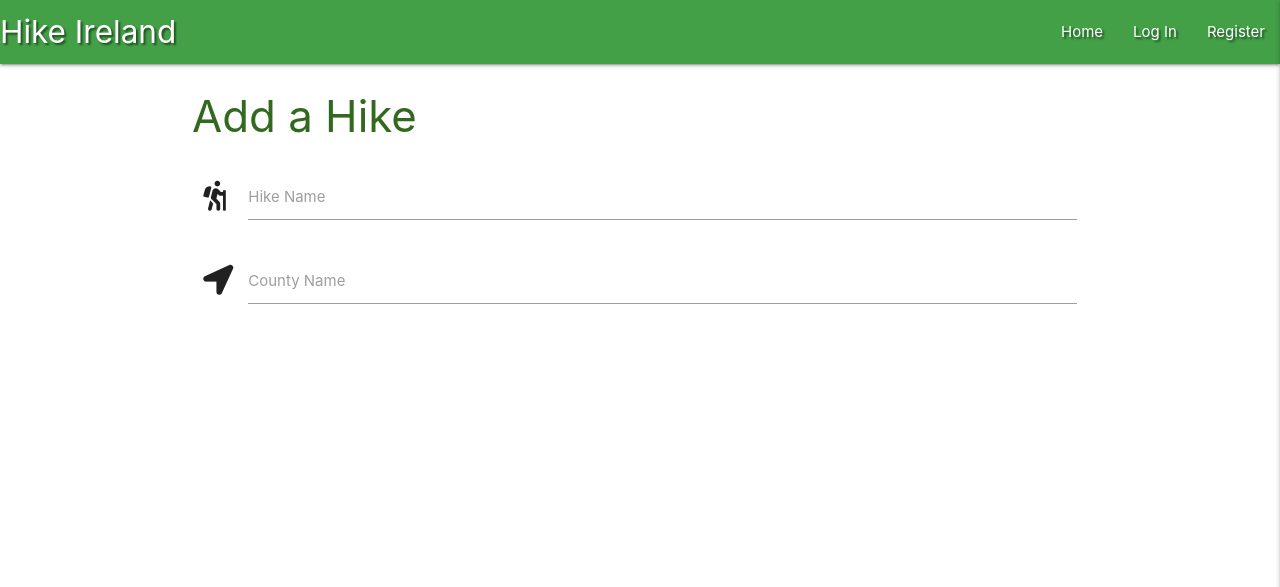
After one commit to MWatty/hike_ireland, a Flask app: page /add_hike in a window 1280 px wide. The commit adds this page. Shown: the top 587 px of the page. Run offline with Flask 2, Linux system fonts and the light colour scheme; some libraries are stand-ins or nearby versions.

Commit message:
Create add_hike template

```diff
--- a/app.py
+++ b/app.py
@@ -99,6 +99,11 @@ def logout():
     return redirect(url_for("login"))
 
 
+@app.route("/add_hike")
+def add_hike():
+    return render_template("add_hike.html")
+
+
 if __name__ == "__main__":
     app.run(host=os.environ.get("IP"),
             port=int(os.environ.get("PORT")),
--- /dev/null
+++ b/templates/add_hike.html
@@ -0,0 +1,23 @@
+{% extends "base.html" %}
+{% block content %}
+
+<h3 class="light-green-text text-darken-4 centre-align">Add a Hike</h3>
+
+<div class="row">
+    <form class="col s12" method="POST" action="">
+        <div class="row">
+            <div class="input-field col s12">
+                <i class="fas fa-hiking prefix ight-green-text text-darken-4"></i>
+                <input id="icon_prefix" type="text" class="validate">
+                <label for="icon_prefix">Hike Name</label>
+            </div>
+            <div class="input-field col s12">
+                <i class="fas fa-location-arrow prefix ight-green-text text-darken-4"></i>
+                <input id="icon_location" type="tel" class="validate">
+                <label for="icon_location">County Name</label>
+            </div>
+        </div>
+    </form>
+</div>
+
+{% endblock %}
--- a/templates/base.html
+++ b/templates/base.html
@@ -24,7 +24,7 @@
                 <li><a href="{{ url_for('get_hikes') }}">Home</a></li>
                 {% if session.user %}
                     <li><a href="{{ url_for('profile', username=session['user']) }}">Profile</a></li>
-                    <li><a href="#">New Hike</a></li>
+                    <li><a href="{{ url_for('add_hike') }}">New Hike</a></li>
                     <li><a href="#">Manage</a></li>
                     <li><a href="{{ url_for('logout') }}">Log Out</a></li>
                 {% else %}
@@ -40,7 +40,7 @@
         <li><a href="{{ url_for('get_hikes') }}">Home</a></li>
         {% if session.user %}
             <li><a href="{{ url_for('profile', username=session['user']) }}">Profile</a></li>
-            <li><a href="#">New Hike</a></li>
+            <li><a href="{{ url_for('add_hike') }}">New Hike</a></li>
             <li><a href="#">Manage</a></li>
             <li><a href="{{ url_for('logout') }}">Log Out</a></li>
     {% else %}
```
